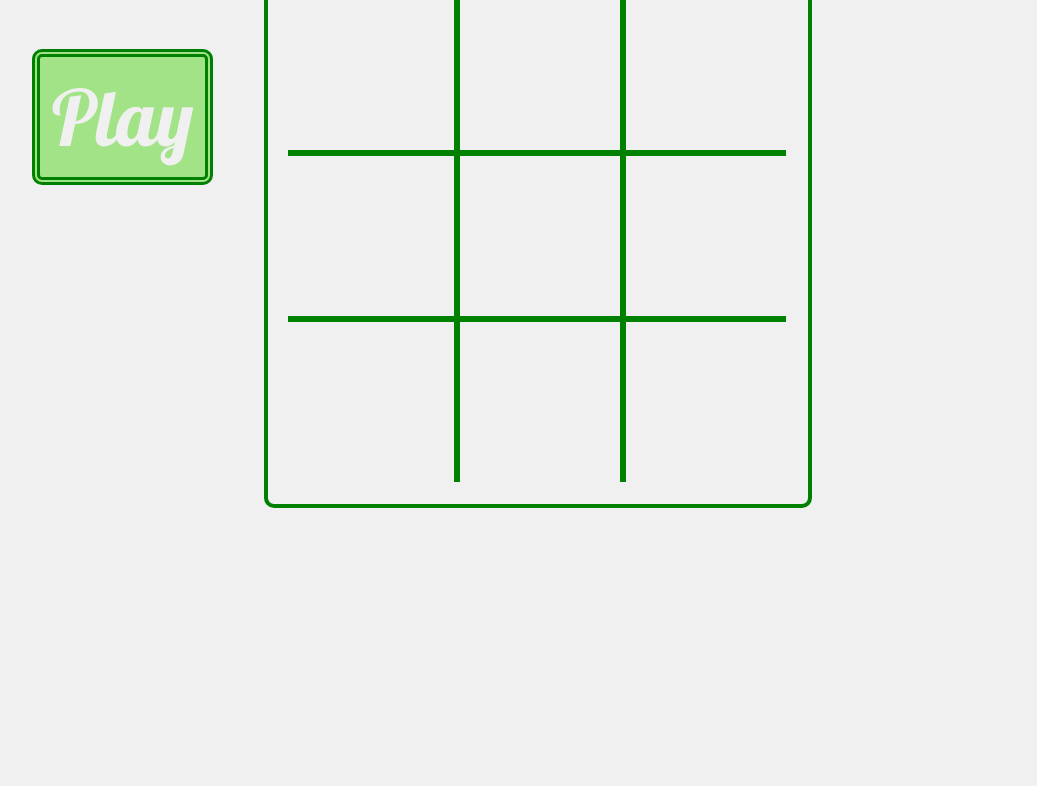
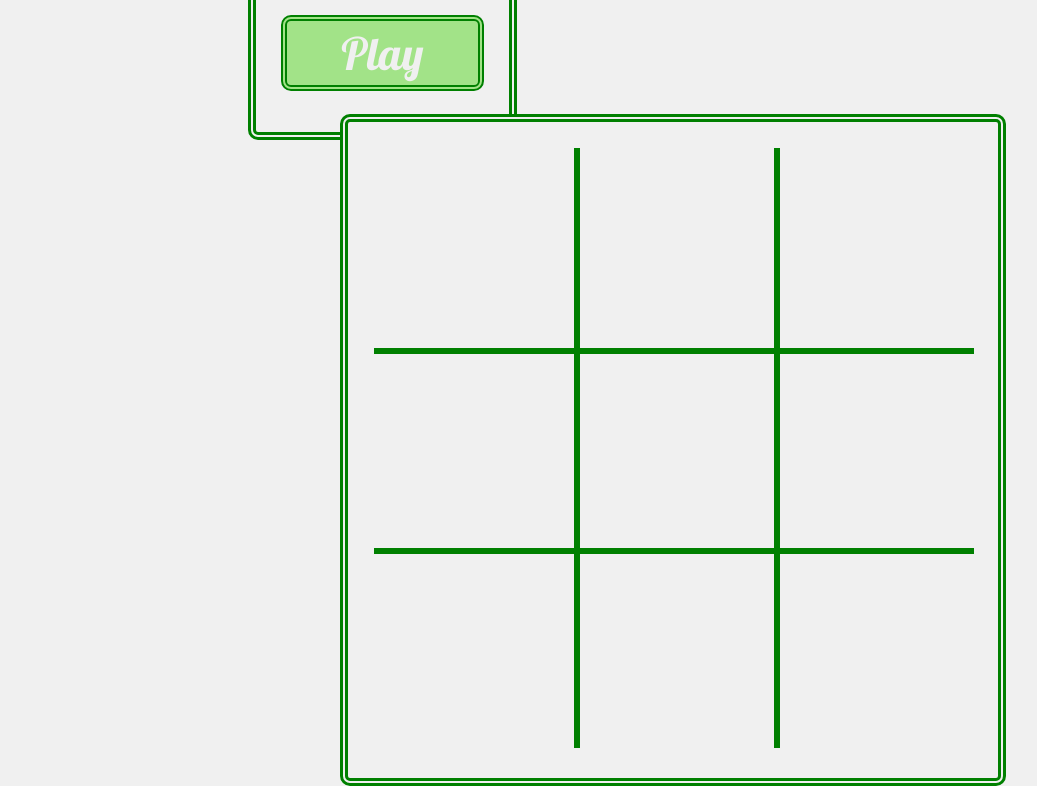
Before and after one commit to brookekfox/tic-tac-toe, a plain HTML site: page twoPlayer.html in a window 1280 px wide. Shown: the part 200-986 px from the top of the page, without its empty margins (76-1113 px from the left). Before the commit the page ends 800 px from the top, so only its background shows below. Drawn offline with Linux system fonts and the light colour scheme.

Commit message:
major changes to css

```diff
--- a/main.css
+++ b/main.css
@@ -4,65 +4,86 @@ body {
 }
 h1 {
 	text-align: center;
-	font-size: 72pt;
+	font-size: 80pt;
+	font-size: 5vw;
 	float: top;
 	font-family: 'Lobster', cursive;
-	/*position: relative;
-	top: -40px;*/
+}
+
+.left-container {
+	position: relative;
+	border: 8px double green;
+	border-radius: 10px;
+	width: 20%;
+	height: 15%;
+	margin-left: 25%;
+	float: left;
+}
+#playButton {
+	border: 6px double green;
+	font-size: 54px;
+	font-size: 3.5vw;
+	font-family: 'Lobster', cursive;
+	border-radius: 10px;
+	color: #f0f0f0;
+	background-color: rgb(162,227,136);
+	width: 100%;
+	margin: 4% auto;
+	padding: 2%;
+}
+#divForPlayButton {
+	color: #f0f0f0;
+	width: 80%;
+	margin: 10% auto;
+	padding: 3%;
 }
 #playerScores {
 	display: none;
+	border: 6px double green;
+	font-size: 16pt;
+	font-family: 'Roboto Condensed', sans-serif;
+	border-radius: 10px;
+	width: 80%;
+	margin: 10% auto;
+	padding: 3%;
+}
+
+div > img {
+	/*height: 135px;*/
+	width: 70%;
+	max-width: 180px;
+	max-height: 180px;
+	margin: 0% auto;
+	padding: 10%;
+}
+.right-container {
+	background-color: #f0f0f0;
+	position: relative;
 	border: 8px double green;
-	font-size: 20pt;
-	font-family: 'Bangers', cursive;
 	border-radius: 10px;
-	position: absolute;
-	left: 100px;
-	top: 400px;
-	padding: 10px;
+	width: 650px;
+	/*height: 50%;*/
+	/*overflow: auto;*/
+	margin-right: 15%;
+	margin-top: -2%;
+	float: right;
 }
-#playButton {
-	/*height: 250px;
-	width: 250px;*/
-	border: 8px double green;
-	font-size: 58pt;
-	font-family: 'Lobster', cursive;
-	border-radius: 10px;
-	position: absolute;
-	left: 100px;
-	color: #f0f0f0;
-	padding: 12px;
-	background-color: rgb(162,227,136);
-}
-div > img {
-	height: 135px;
-	max-width: 135px;
-	margin-right: 5px;
-	margin-left: 5px;
-	padding: 5px;
-}
-#fullBoard {
+.board {
+	background-color: #f0f0f0;
+	/*width: 70%;
+	height: 70%;*/
+	width: 500px;
 	height: 500px;
-	width: 500px;
-	position: fixed;
-	top: 50%;
-	left: 50%;
-	margin-top: -240px;
-	margin-left: -300px;
-	padding: 20px;
-	border: 4px solid green;
-	border-radius: 10px;
-	background-color: #f0f0f0;
-}
-#board {
-	background-color: #f0f0f0;
-	height: 500px;
-	width: 500px;
-	position: relative;
+	margin: 2% auto;
+	padding: 10%;
 }
 .box {
-	height: 166px;
-	width: 166px;
+	height: 200px;
+	width: 200px;
+	display: inline-block;
+	margin: 4% auto;
+	margin-left: 4%;
+	margin-right: 4%;
 }
 #box0 {
 	position: absolute;
@@ -74,50 +95,50 @@ div > img {
 #box1 {
 	position: absolute;
 	top: 0px;
-	left: 166px;
+	left: 200px;
 	border-bottom: 6px solid green;
 	border-right: 6px solid green;
 }
 #box2 {
 	position: absolute;
 	top: 0px;
-	left: 332px;
+	left: 400px;
 	border-bottom: 6px solid green;
 }
 #box3 {
 	position: absolute;
-	top: 166px;
+	top: 200px;
 	left: 0px;
 	border-bottom: 6px solid green;
 	border-right: 6px solid green;
 }
 #box4 {
 	position: absolute;
-	top: 166px;
-	left: 166px;
+	top: 200px;
+	left: 200px;
 	border-bottom: 6px solid green;
 	border-right: 6px solid green;
 }
 #box5 {
 	position: absolute;
-	top: 166px;
-	left: 332px;
+	top: 200px;
+	left: 400px;
 	border-bottom: 6px solid green;
 }
 #box6 {
 	position: absolute;
-	top: 332px;
+	top: 400px;
 	left: 0px;
 	border-right: 6px solid green;
 }
 #box7 {
 	position: absolute;
-	top: 332px;
-	left: 166px;
+	top: 400px;
+	left: 200px;
 	border-right: 6px solid green;
 }
 #box8 {
 	position: absolute;
-	top: 332px;
-	left: 332px;
+	top: 400px;
+	left: 400px;
 }
--- a/twoPlayer.html
+++ b/twoPlayer.html
@@ -5,8 +5,7 @@
 	<link rel="icon" type="image/png" href="http://img2.wikia.nocookie.net/__cb20140716192827/mario-fanon/es/images/2/26/Paper_Toadette.png">
 	<link rel="stylesheet" type="text/css" href="main.css">
 	<link href='http://fonts.googleapis.com/css?family=Lobster' rel='stylesheet' type='text/css'>
-	<link href='http://fonts.googleapis.com/css?family=Syncopate' rel='stylesheet' type='text/css'>
-	<link href='http://fonts.googleapis.com/css?family=Bangers' rel='stylesheet' type='text/css'>
+	<link href='http://fonts.googleapis.com/css?family=Roboto+Condensed' rel='stylesheet' type='text/css'>
 </head>
 <body>
 	<h1>Tic Tac Toe</h1>
@@ -21,8 +20,8 @@
 	</div>
 	<br><br><br>
 
-	<div id="fullBoard">
-		<div id="board">
+	<div class="right-container">
+		<div class="board">
 			<div class="box" id="box0" data-number=0 data-clicked=false></div>
 			<div class="box" id="box1" data-number=1 data-clicked=false></div>
 			<div class="box" id="box2" data-number=2 data-clicked=false></div>
```
Also changed, not shown: 1 other file.
